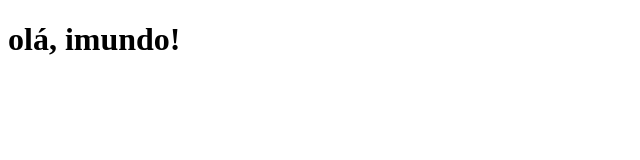
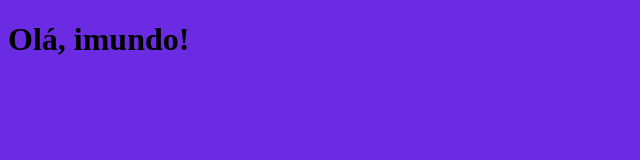
Before and after one commit to mariahsoares/teste, a plain HTML site: page index.html in a window 1280 px wide. Shown: the whole page, without its empty margins (0-640 px from the left). Drawn offline with Linux system fonts and the light colour scheme.

Commit message:
adição de CSS

```diff
--- a/index.html
+++ b/index.html
@@ -3,9 +3,10 @@
 <head>
     <meta charset="UTF-8">
     <meta name="viewport" content="width=device-width, initial-scale=1.0">
+    <link rel="stylesheet" href="style.css">
     <title>teste</title>
 </head>
 <body>
-    <h1>olá, imundo!</h1>
+    <h1>Olá, imundo!</h1>
 </body>
 </html>
--- /dev/null
+++ b/style.css
@@ -0,0 +1,3 @@
+body {
+    background-color: rgb(107, 43, 226);
+}
```
